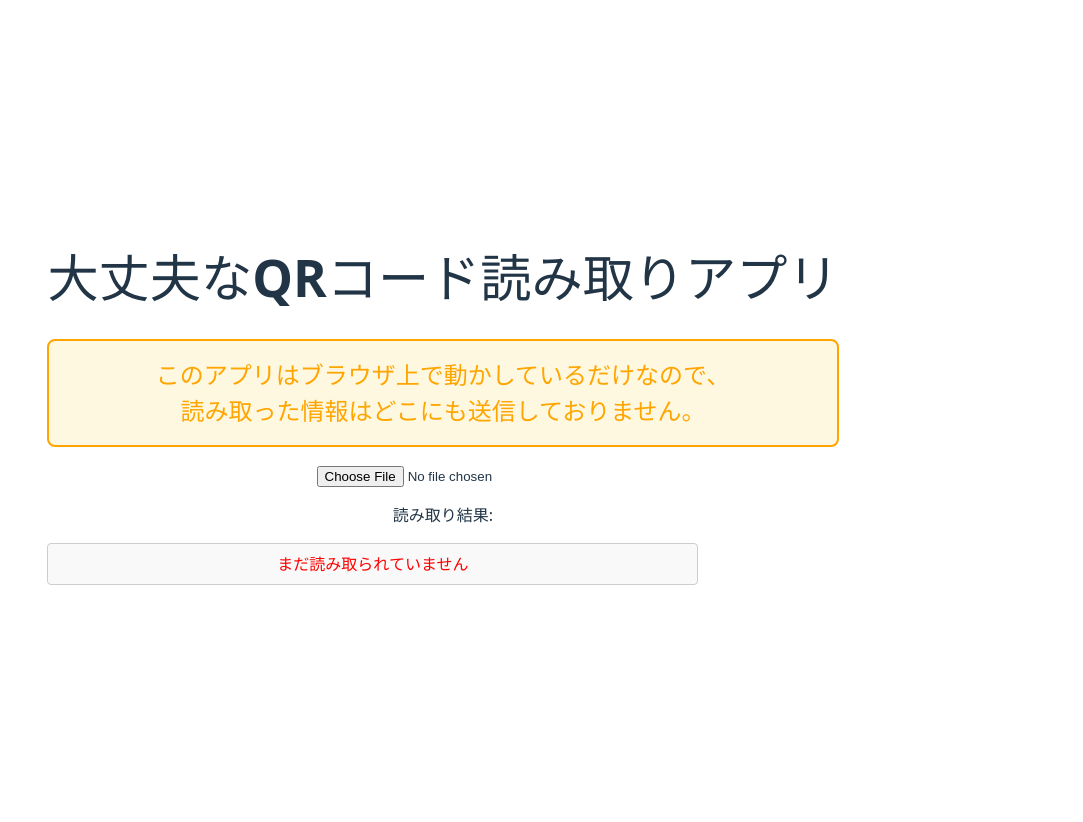
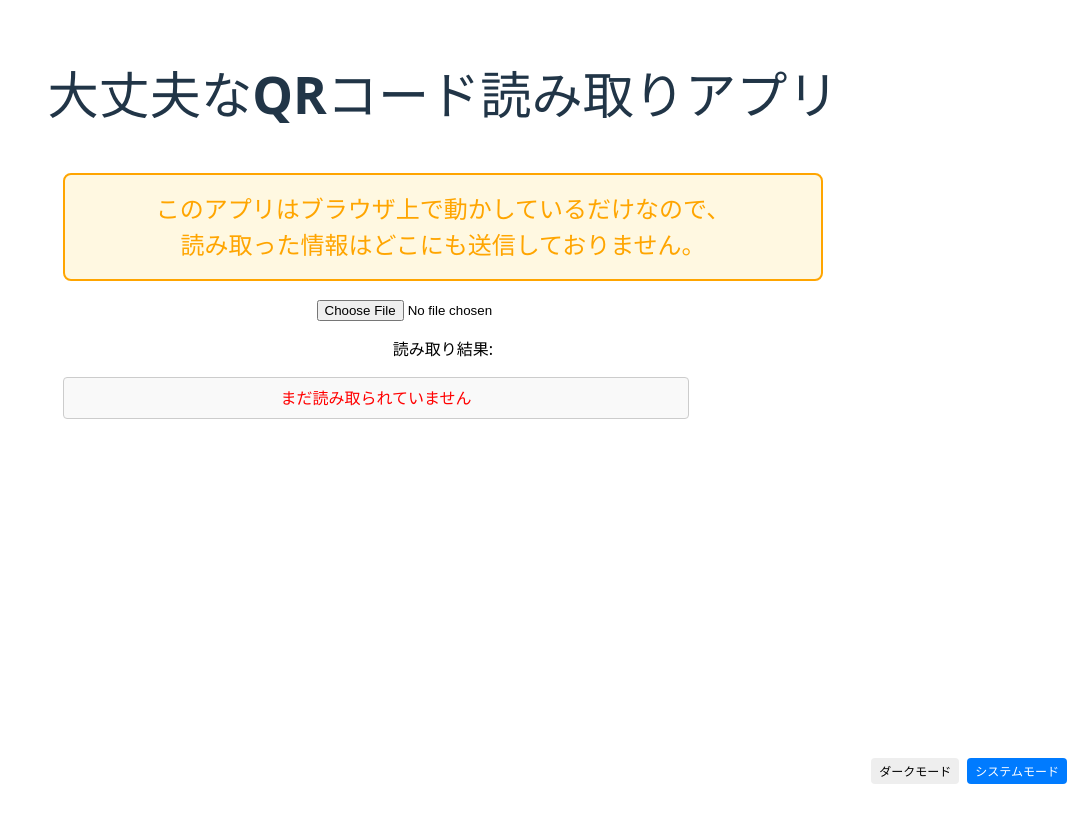
Before and after one commit to daipresents/qr-reader-app, a React (Vite) app: page / in a window 1280 px wide. Shown: the top 822 px of the page, without its empty margins (197-1280 px from the left). Before the commit the page ends 800 px from the top, so only its background shows below. Built offline with nearby package versions, Linux system fonts and the light colour scheme.

Commit message:
ダークモード対応

```diff
--- a/src/components/QRReader.tsx
+++ b/src/components/QRReader.tsx
@@ -1,10 +1,27 @@
 import { BrowserQRCodeReader } from '@zxing/browser';
-import React, { useRef, useState } from 'react';
+import React, { useEffect, useRef, useState } from 'react';
 
 const QRReader: React.FC = () => {
   const [decodedText, setDecodedText] = useState('');
   const fileInputRef = useRef<HTMLInputElement>(null);
   const [copySuccess, setCopySuccess] = useState('');
+  const [isDarkMode, setIsDarkMode] = useState(false);
+  const [isSystemMode, setIsSystemMode] = useState(true); // システムモードかどうか
+
+  // システムのカラーモードを検知
+  useEffect(() => {
+    if (!isSystemMode) return; // システムモードがオフの場合は検知しない
+
+    const mediaQuery = window.matchMedia('(prefers-color-scheme: dark)');
+    setIsDarkMode(mediaQuery.matches);
+
+    const handleChange = (event: MediaQueryListEvent) => {
+      setIsDarkMode(event.matches);
+    };
+
+    mediaQuery.addEventListener('change', handleChange);
+    return () => mediaQuery.removeEventListener('change', handleChange);
+  }, [isSystemMode]);
 
   const handleFileChange = async (event: React.ChangeEvent<HTMLInputElement>) => {
     const file = event.target.files?.[0];
@@ -32,28 +49,46 @@ const QRReader: React.FC = () => {
       await navigator.clipboard.writeText(decodedText);
       setCopySuccess('コピーしました！');
       setTimeout(() => setCopySuccess(''), 1500);
-    } catch (err) {
+    } catch {
       setCopySuccess('コピーに失敗しました');
     }
   };
 
+  const toggleDarkMode = () => {
+    setIsSystemMode(false); // システムモードを無効化
+    setIsDarkMode((prev) => !prev);
+  };
+
+  const resetToSystemMode = () => {
+    setIsSystemMode(true); // システムモードを有効化
+  };
+
   return (
-    <div>
+    <div
+      style={{
+        backgroundColor: isDarkMode ? '#333' : '#fff',
+        color: isDarkMode ? '#fff' : '#000',
+        minHeight: '100vh',
+        padding: '16px',
+        position: 'relative', // 相対位置を設定
+      }}
+    >
       <div
         style={{
-          border: '2px solid orange',
+          border: `2px solid ${isDarkMode ? '#ffa500' : 'orange'}`,
           borderRadius: '8px',
-          backgroundColor: '#fff8e1',
+          backgroundColor: isDarkMode ? '#444' : '#fff8e1',
           padding: '16px',
           marginBottom: '16px',
           textAlign: 'center',
         }}
       >
-        <h2 style={{ color: 'orange', fontWeight: 'bold', margin: 0 }}>
+        <h2 style={{ color: isDarkMode ? '#ffa500' : 'orange', fontWeight: 'bold', margin: 0 }}>
           このアプリはブラウザ上で動かしているだけなので、<br />
           読み取った情報はどこにも送信しておりません。
         </h2>
       </div>
+
       <input type="file" accept="image/*" ref={fileInputRef} onChange={handleFileChange} />
 
       <p>読み取り結果:</p>
@@ -64,23 +99,73 @@ const QRReader: React.FC = () => {
             wordBreak: 'break-word',
             maxWidth: '80%',
             flexGrow: 1,
-            border: '1px solid #ccc',
+            border: `1px solid ${isDarkMode ? '#555' : '#ccc'}`,
             padding: '8px',
             borderRadius: '4px',
-            backgroundColor: '#f9f9f9',
-            color: 'red', // 🔴 赤文字で表示
+            backgroundColor: isDarkMode ? '#555' : '#f9f9f9',
+            color: isDarkMode ? '#ff6666' : 'red', // ダークモードでは薄い赤
             fontWeight: 'bold',
           }}
         >
           {decodedText || 'まだ読み取られていません'}
         </div>
         {decodedText && (
-          <button onClick={handleCopy} style={{ padding: '6px 10px', cursor: 'pointer' }}>
+          <button
+            onClick={handleCopy}
+            style={{
+              padding: '6px 10px',
+              cursor: 'pointer',
+              backgroundColor: isDarkMode ? '#666' : '#eee',
+              color: isDarkMode ? '#fff' : '#000',
+              border: 'none',
+              borderRadius: '4px',
+            }}
+          >
             📋 コピー
           </button>
         )}
       </div>
-      {copySuccess && <div style={{ color: 'green', marginTop: '5px' }}>{copySuccess}</div>}
+      {copySuccess && <div style={{ color: isDarkMode ? '#90ee90' : 'green', marginTop: '5px' }}>{copySuccess}</div>}
+
+      <div
+        style={{
+          position: 'fixed',
+          bottom: '16px',
+          right: '16px',
+          zIndex: 1000,
+          display: 'flex',
+          gap: '8px',
+        }}
+      >
+        <button
+          onClick={toggleDarkMode}
+          style={{
+            padding: '4px 8px',
+            cursor: 'pointer',
+            backgroundColor: isDarkMode ? '#666' : '#eee',
+            color: isDarkMode ? '#fff' : '#000',
+            border: 'none',
+            borderRadius: '4px',
+            fontSize: '12px',
+          }}
+        >
+          {isDarkMode ? 'ライトモード' : 'ダークモード'}
+        </button>
+        <button
+          onClick={resetToSystemMode}
+          style={{
+            padding: '4px 8px',
+            cursor: 'pointer',
+            backgroundColor: '#007bff',
+            color: '#fff',
+            border: 'none',
+            borderRadius: '4px',
+            fontSize: '12px',
+          }}
+        >
+          システムモード
+        </button>
+      </div>
     </div>
   );
 };
```
